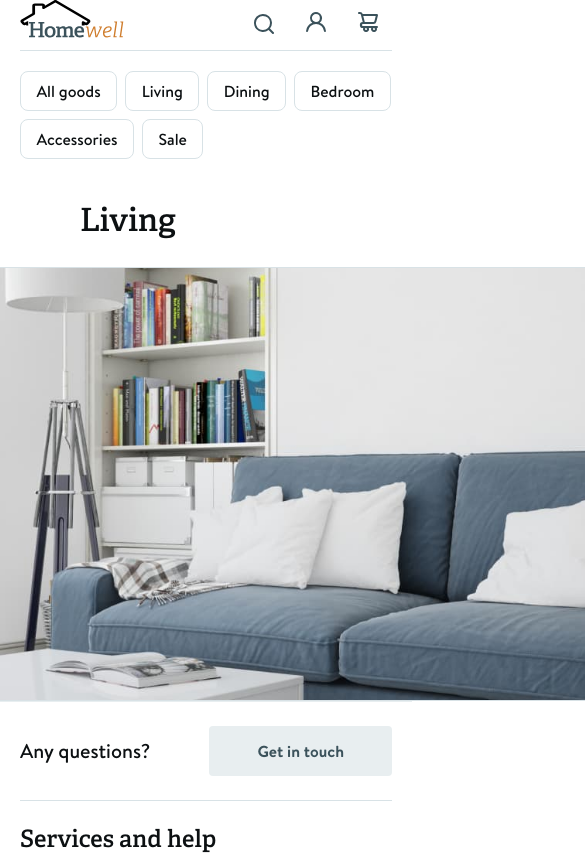
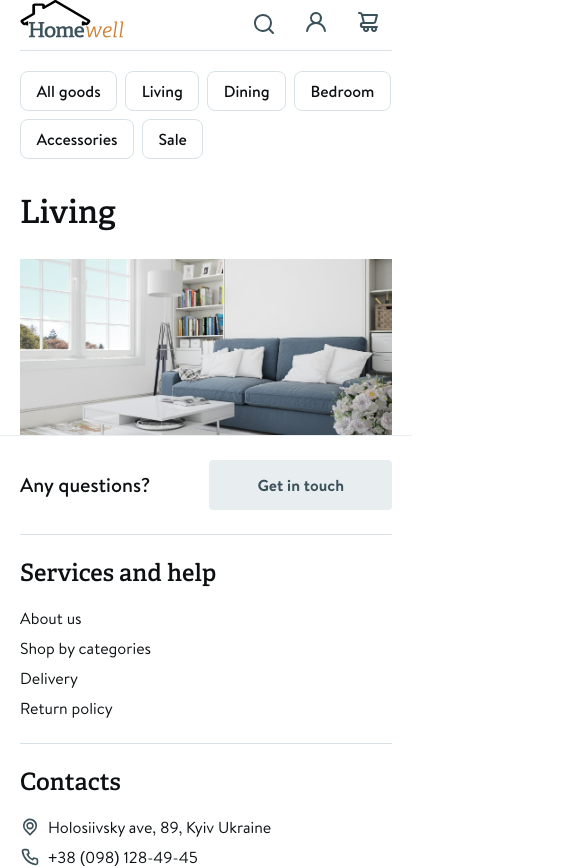
Before and after one commit to Denys07748/team-challenge-frontend, a React (Create React App) app: page /team-challenge-frontend/living in a window 390 px wide. Shown: the top 868 px of the page, 585 px wide, since content can reach past the window. Built offline with nearby package versions, Linux system fonts and the light colour scheme.

Commit message:
adds GoodsHero mob styles

```diff
--- a/src/components/Products/GoodsHero/GoodsHero.module.css
+++ b/src/components/Products/GoodsHero/GoodsHero.module.css
@@ -8,14 +8,19 @@
   display: flex;
   flex-direction: column;
   gap: 24px;
-  align-items: center;
+  align-items: flex-start;
   justify-content: flex-start;
   flex-shrink: 0;
   position: relative;
-  /* width: 1440px;
-  margin: 0 auto; */
+}
+@media screen and (max-width: 1279px) {
+  .heroSection {
+    padding: 24px 0px 0px 20px;
+    gap: 24px;
+  }
 }
 
+@media screen and (min-width: 1280px) {
   .titleWrap {
     padding: 0px 0px 0px 80px;
     display: flex;
@@ -26,6 +31,7 @@
     justify-content: flex-start;
     flex-shrink: 0;
     position: relative;
+  }
 }
 
 .title {
@@ -39,6 +45,16 @@
 }
 
 .imgBox {
+  display: flex;
+  flex-direction: column;
+  gap: 32px;
+  align-items: center;
+  justify-content: flex-start;
+  flex-shrink: 0;
+  position: relative;
+}
+@media screen and (min-width: 1280px) {
+  .imgBox {
     border-style: solid;
     border-color: var(--strokes-strokesandlinesfortextblocks, #d8e2e6);
     border-width: 1px;
@@ -51,6 +67,7 @@
     width: 1440px;
     position: relative;
   }
+}
 
 .image {
   flex-shrink: 0;
@@ -59,3 +76,9 @@
   position: relative;
   object-fit: cover;
 }
+@media screen and (max-width: 1279px) {
+  .image {
+    width: 372px;
+    height: 176px;
+  }
+}
```
Lines whose indentation alone changed are shown as unchanged.
